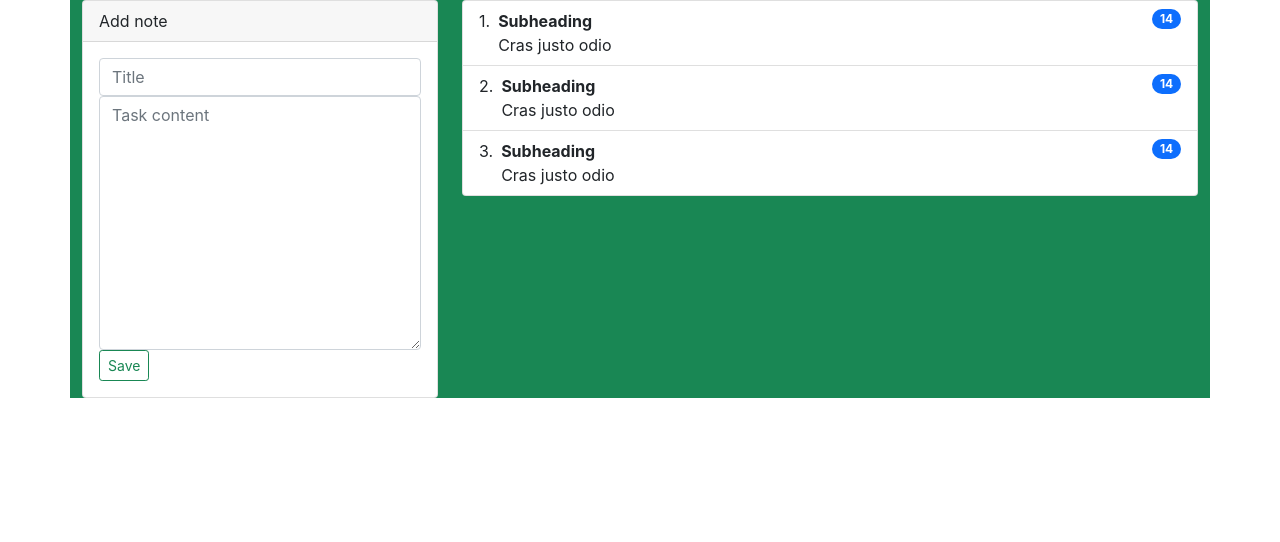
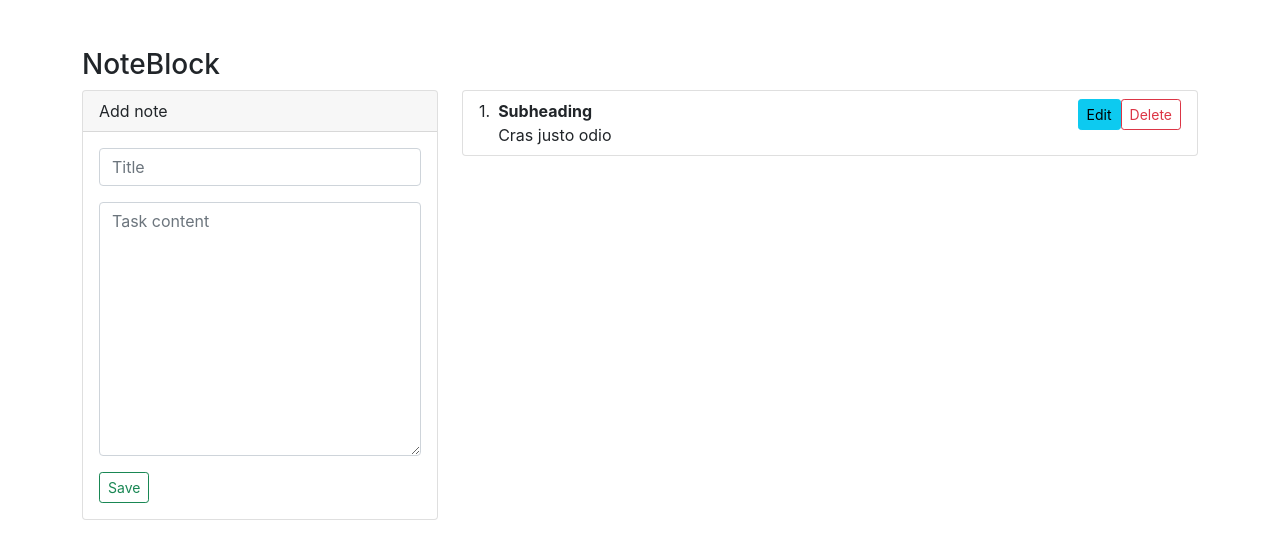
Before and after one commit to SheylaPDV/NoteBlock, a React (Create React App) app in the folder noteblock/: page / in a window 1280 px wide. Shown: the top 542 px of the page. Built offline with nearby package versions, Linux system fonts and the light colour scheme.

Commit message:
delete and edit buttons

```diff
--- a/noteblock/src/App.jsx
+++ b/noteblock/src/App.jsx
@@ -5,7 +5,8 @@ import Index from "./pages";
 
 function App() {
   return (
-    <div className="container bg-success">
+    <div className="container py-5">
+      <h3>NoteBlock</h3>
       <Index />
     </div>
   );
--- a/noteblock/src/components/form/form.jsx
+++ b/noteblock/src/components/form/form.jsx
@@ -6,7 +6,7 @@ export default function Form() {
       <div className="card-header">Add note</div>
       <div className="card-body">
         <form action="">
-          <div className="form-group">
+          <div className="form-group mb-3">
             <input
               name="title"
               type="text"
@@ -14,7 +14,7 @@ export default function Form() {
               className="form-control"
             />
           </div>
-          <div className="form-group">
+          <div className="form-group mb-3">
             <textarea
               name="content"
               placeholder="Task content"
--- a/noteblock/src/components/list/ListGroup.jsx
+++ b/noteblock/src/components/list/ListGroup.jsx
@@ -8,21 +8,8 @@ export default function ListGroup() {
           <div className="fw-bold">Subheading</div>
           Cras justo odio
         </div>
-        <span className="badge bg-primary rounded-pill">14</span>
-      </li>
-      <li className="list-group-item d-flex justify-content-between align-items-start">
-        <div className="ms-2 me-auto">
-          <div className="fw-bold">Subheading</div>
-          Cras justo odio
-        </div>
-        <span className="badge bg-primary rounded-pill">14</span>
-      </li>
-      <li className="list-group-item d-flex justify-content-between align-items-start">
-        <div className="ms-2 me-auto">
-          <div className="fw-bold">Subheading</div>
-          Cras justo odio
-        </div>
-        <span className="badge bg-primary rounded-pill">14</span>
+        <button className="btn btn-info btn-sm">Edit</button>
+        <button className="btn btn-outline-danger btn-sm">Delete</button>
       </li>
     </ol>
   );
```
